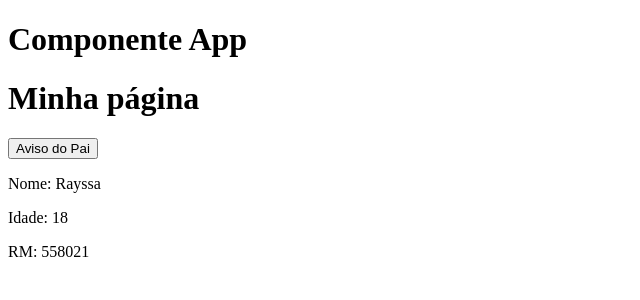
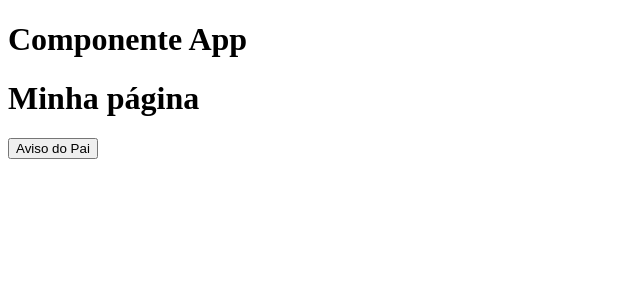
Before and after one commit to 1TDSPO-2024/aula-05-2sem, a React (Vite) app in the folder aula05/: page / in a window 1280 px wide. Shown: the top 300 px of the page, without its empty margins (0-640 px from the left). Built offline with nearby package versions, Linux system fonts and the light colour scheme.

Commit message:
Criando tipos especificos com types

```diff
--- a/aula05/src/components/cabecalho/Cabecalho.tsx
+++ b/aula05/src/components/cabecalho/Cabecalho.tsx
@@ -1,25 +1,17 @@
-export default function Cabecalho({tituloProps, avisoProps}: { tituloProps: string, avisoProps: Function}) {
+type CabecalhoProps = {
+    tituloProps: string;
+    avisoProps: Function;
+}
+
+export default function Cabecalho({tituloProps, avisoProps}: CabecalhoProps) {
 
     document.title = tituloProps;
-
-    const aluno = {
-        nome: "Rayssa",
-        idade: 18,
-        rm: 558021
-    }
-
-    const{nome, idade, rm} = aluno;
 
     return(
         <header>
             <h1>{tituloProps}</h1>
             <div>
                 <button onClick={() => avisoProps()}>Aviso do Pai</button>
-                <div>
-                    <p>Nome: {nome}</p>
-                    <p>Idade: {idade}</p>
-                    <p>RM: {rm}</p>
-                </div>
             </div>
         </header>
     )
```
